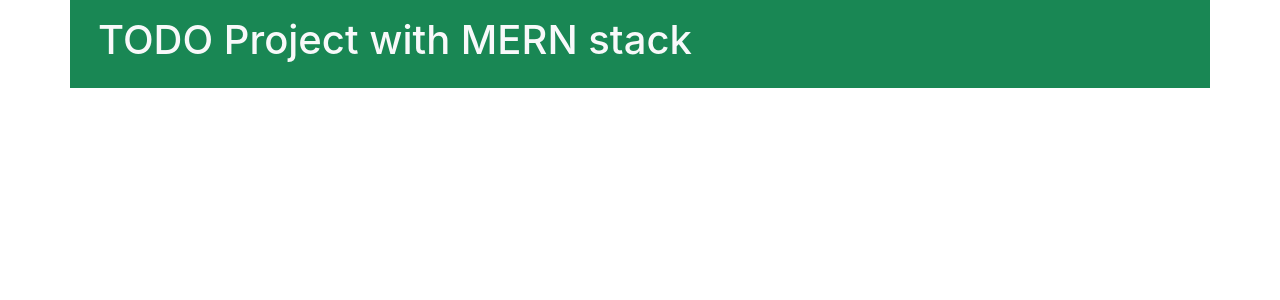
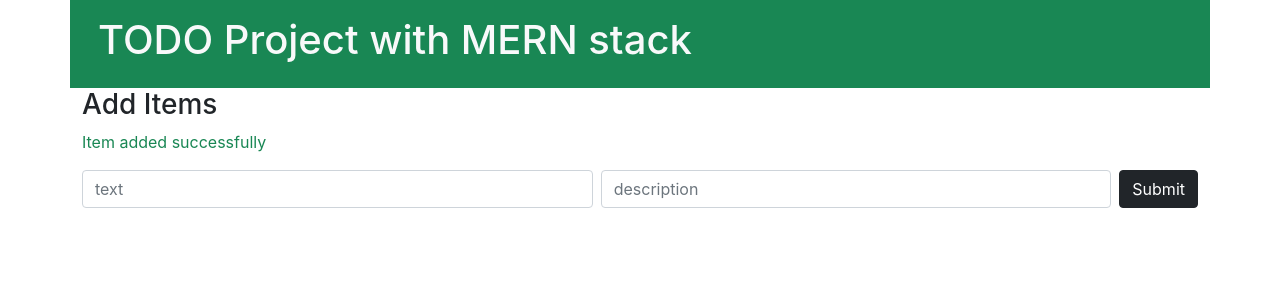
Before and after one commit to sabarirajpazhani/MERN_TodoList, a React (Create React App) app in the folder frontend/: page / in a window 1280 px wide. Shown: the top 300 px of the page. Built offline with nearby package versions, Linux system fonts and the light colour scheme.

Commit message:
create items

```diff
--- a/frontend/src/Todo.js
+++ b/frontend/src/Todo.js
@@ -1,8 +1,19 @@
 export default function Todo(){
+
     return <>
         <div className="row p-3 bg-success text-light">
             <h1>TODO Project with MERN stack</h1>
         </div>
+        <div className="row">
+            <h3>Add Items</h3>
+            <p className="text-success">Item added successfully</p>
+            <div className="form-group d-flex gap-2">
+                <input placeholder="text" className="form-control" type="text" />
+                <input placeholder="description" className="form-control" type="text" />
+                <button className="btn btn-dark">Submit</button>
+
+            </div>
+        </div>
 
     </>
 }
```
